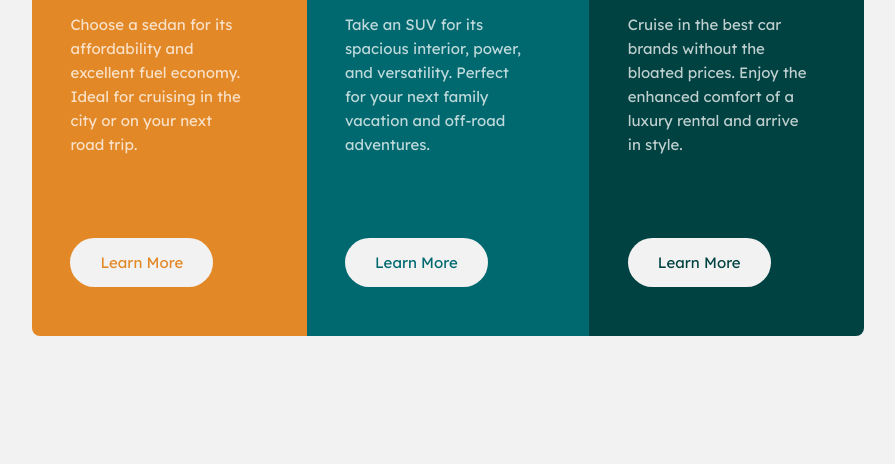
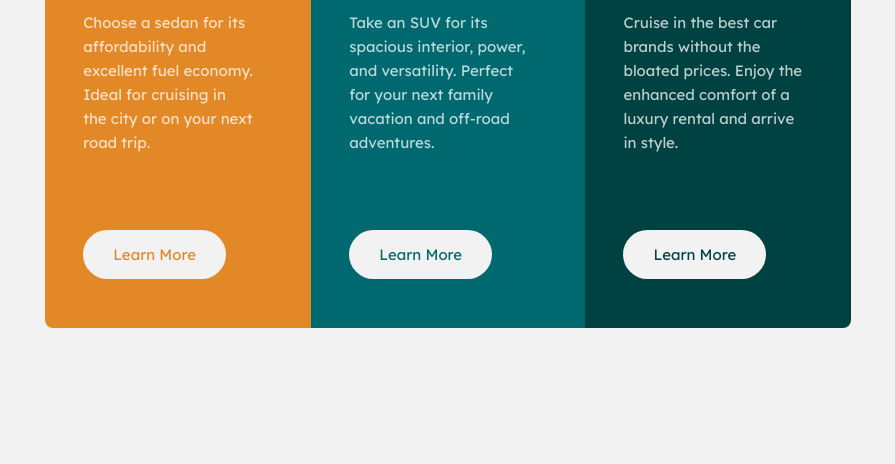
Before and after one commit to cypriangoruk/frontendmentor-3-column-peview, a plain HTML site: page index.html in a window 1280 px wide. Shown: the part 336-800 px from the top of the page, without its empty margins (192-1087 px from the left). Drawn offline with Linux system fonts and the light colour scheme.

Commit message:
Update style.css

```diff
--- a/css/style.css
+++ b/css/style.css
@@ -156,8 +156,8 @@ a {
         margin-top: 3vh;
         display: flex;
         flex-direction: initial;
-        width: 65vw;
-        height: 65vh;
+        width: 63vw;
+        height: 63vh;
     }
     .first-box {
         padding: initial;
```
